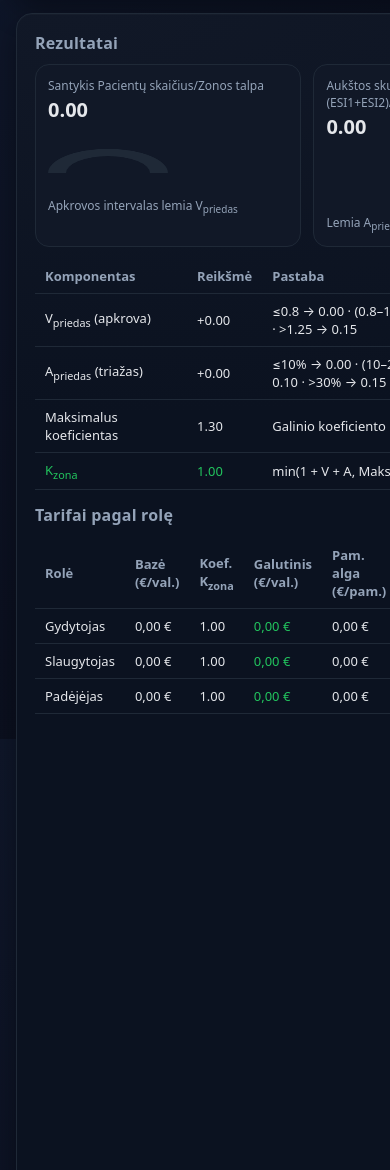
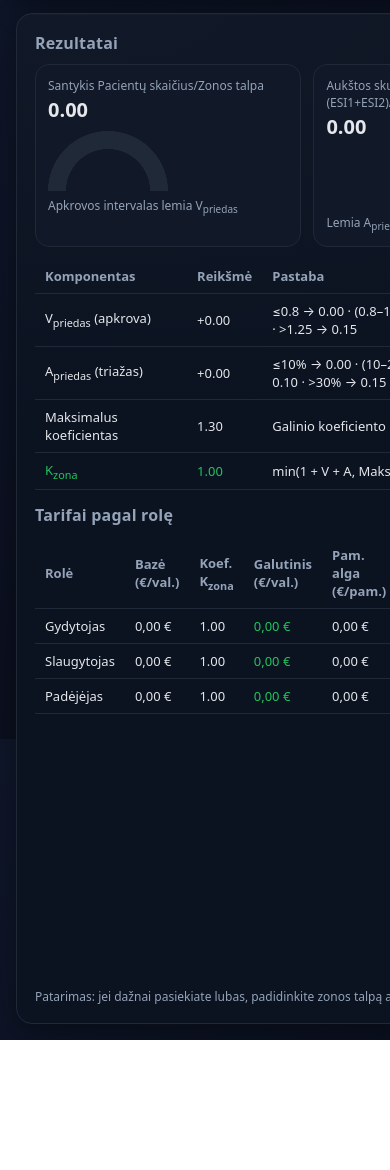
Before and after one commit to ruokas/alga, a website with bundled scripts: page index.html in a window 390 px wide. Shown: the part 949-2119 px from the top of the page. After the commit the page ends 1989 px from the top, so only its background shows below. Built offline with nearby package versions, Linux system fonts and the light colour scheme; animation ran at ten frames a second.

Commit message:
Disable Chart.js responsive mode and size canvases

```diff
--- a/index.html
+++ b/index.html
@@ -152,13 +152,13 @@
           <div class="item">
             <div class="label">Santykis Pacientų skaičius/Zonos talpa</div>
             <div class="val" id="ratio">0.00</div>
-            <canvas id="ratioChart"></canvas>
+            <canvas id="ratioChart" width="480" height="240"></canvas>
             <div class="help">Apkrovos intervalas lemia V<sub>priedas</sub></div>
           </div>
           <div class="item">
             <div class="label">Aukštos skubos dalis S = (ESI1+ESI2)/Pacientų skaičius</div>
             <div class="val" id="sShare">0.00</div>
-            <canvas id="sChart"></canvas>
+            <canvas id="sChart" width="480" height="240"></canvas>
             <div class="help">Lemia A<sub>priedas</sub></div>
           </div>
         </div>
--- a/ui.js
+++ b/ui.js
@@ -102,7 +102,8 @@ if (els.ratioCanvas) {
             circumference: 180,
             cutout: '70%',
             plugins: { legend: { display: false }, tooltip: { enabled: false } },
-            maintainAspectRatio: false
+            maintainAspectRatio: false,
+            responsive: false
           }
         });
       }
@@ -127,7 +128,8 @@ if (els.sCanvas) {
           options: {
             plugins: { legend: { display: false } },
             scales: { x: { display: false }, y: { display: false } },
-            maintainAspectRatio: false
+            maintainAspectRatio: false,
+            responsive: false
           }
         });
       }
@@ -155,7 +157,8 @@ if (els.payCanvas) {
           options: {
             plugins: { legend: { display: false } },
             scales: { x: { display: false }, y: { display: false } },
-            maintainAspectRatio: false
+            maintainAspectRatio: false,
+            responsive: false
           }
         });
       }
```
